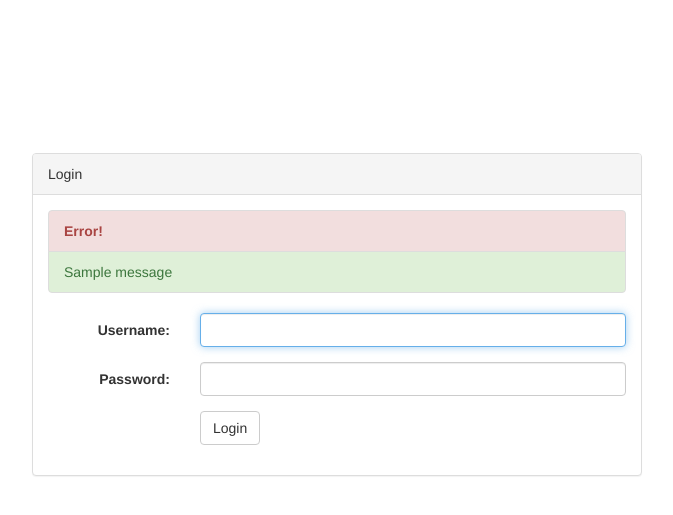
After one commit to andela-cdike/teacher_app, a Django app: page /login in a window 1280 px wide. The commit adds this page. Shown: the top 515 px of the page, without its empty margins (303-976 px from the left). Run offline with Django 3.2, Linux system fonts and the light colour scheme; one stand-in notice (Sample message) is shown; parts of the project's set-up code (start-up, migrations or seed data) failed here and were passed over; some libraries are stand-ins or nearby versions.

Commit message:
[Feature] User can login

```diff
--- a/teacher_app/authentication/forms.py
+++ b/teacher_app/authentication/forms.py
@@ -3,7 +3,7 @@ from django.contrib.auth.forms import UserCreationForm
 from authentication.models import Teacher
 
 
-class TeacherRegisterForm(UserCreationForm):
+class RegisterForm(UserCreationForm):
 
     class Meta:
         model = Teacher
--- /dev/null
+++ b/teacher_app/authentication/templates/authentication/authentication.html
@@ -0,0 +1,51 @@
+{% extends "base.html" %}
+{% load static %}
+{% load widget_tweaks %}
+
+
+{% block main %}
+
+  <main class="col-sm-offset-3 col-sm-6">
+    <section>
+      <div class="panel panel-default">
+        <div class="panel-heading">{{ title|title }}</div>
+        <div class="panel-body">
+          {% if messages %}
+            <!-- Display messages -->
+            <section>
+              <ul class="list-group">
+                <li class="list-group-item list-group-item-danger"><strong>Error{{ messages|length|pluralize }}!</strong></li>
+                {% for message in messages %}
+                  {% autoescape off %}
+                    <li class="list-group-item list-group-item-{{ message.tags }}">
+                      {{ message }}
+                    </li>
+                  {% endautoescape %}
+                {% endfor %}
+              </ul>
+            </section>
+          {% endif %}
+          <form action="{% url title %}" method="post" class="form-horizontal">
+              {% csrf_token %}
+              {% for field in form %}
+                  <div class="form-group">
+                      <label for="{{ field.id_for_label }}" class="control-label col-sm-3">
+                          {{ field.label_tag|title }}
+                      </label>
+                      <div class="col-sm-9">
+                          {% render_field field class+="form-control" %}
+                      </div>
+                  </div>
+              {% endfor %}
+              <div class="form-group">
+                  <div class="col-sm-offset-3 col-sm-9">
+                      <button type="submit" class="btn btn-default">{{ title|title }}</button>
+                  </div>
+              </div>
+          </form>
+        </div>
+      </div>
+    </section>
+  </main>
+
+{% endblock main %}
--- a/teacher_app/authentication/urls.py
+++ b/teacher_app/authentication/urls.py
@@ -3,5 +3,6 @@ from django.conf.urls import url
 import views
 
 urlpatterns = [
-    url(r'^register', views.TeacherRegisterView.as_view(), name='register'),
+    url(r'^register', views.RegisterView.as_view(), name='register'),
+    url(r'^login', views.LoginView.as_view(), name='login'),
 ]
--- a/teacher_app/authentication/views.py
+++ b/teacher_app/authentication/views.py
@@ -1,47 +1,71 @@
 from django.contrib import messages
+from django.contrib.auth import login
+from django.contrib.auth.forms import AuthenticationForm
 from django.contrib.messages.views import SuccessMessageMixin
+from django.views.generic import FormView
 from django.views.generic.edit import CreateView
 from django.urls import reverse_lazy
 
-from forms import TeacherRegisterForm
+from forms import RegisterForm
 from models import Teacher
 
 
-class TeacherRegisterView(SuccessMessageMixin, CreateView):
-    '''Handles User Signup
-        Raw data posted from form is received here, bound to form
-    as dictionary and sent to unrendered dango form for validation.
-
-    Returns: A HTTP Response with a register template, otherwise,
-             redirects to the login page.
-    '''
+class RegisterView(SuccessMessageMixin, CreateView):
+    '''Handles User Signup'''
     model = Teacher
-    form_class = TeacherRegisterForm
-    template_name = 'authentication/register.html'
+    form_class = RegisterForm
+    template_name = 'authentication/authentication.html'
     success_url = reverse_lazy('login')
 
     def form_valid(self, form):
         '''Activate Teacher if form is valid'''
         self.object = form.save(commit=False)
         self.object.active = True
-        super(TeacherRegisterView, self).form_valid(form)
+        return super(RegisterView, self).form_valid(form)
 
     def form_invalid(self, form):
         '''Add error messages to the messages framework'''
         for key in form.errors:
             for error in form.errors[key]:
                 messages.add_message(self.request, messages.ERROR, error)
-        return super(TeacherRegisterView, self).form_invalid(form)
+        return super(RegisterView, self).form_invalid(form)
 
     def get_success_message(self, cleaned_data):
         success_message = (
-            "You have successfully signed up. Login to gain access to app."
+            "You have been successfully registered. "
+            "Login to gain access to app."
         )
         return success_message
 
     def get_context_data(self, *args, **kwargs):
         '''Add title to context'''
-        context = super(TeacherRegisterView,
+        context = super(RegisterView,
                         self).get_context_data(*args, **kwargs)
-        context['title'] = 'Register'
+        context['title'] = 'register'
         return context
+
+
+class LoginView(FormView):
+    '''Handles User Login'''
+    form_class = AuthenticationForm
+    success_url = reverse_lazy('register')
+    template_name = 'authentication/authentication.html'
+
+    def form_valid(self, form):
+        '''Logs user in if form validation passes'''
+        login(self.request, form.get_user())
+        return super(LoginView, self).form_valid(form)
+
+    def form_invalid(self, form):
+        '''Add error messages to the messages framework'''
+        for key in form.errors:
+            for error in form.errors[key]:
+                messages.add_message(self.request, messages.ERROR, error)
+        return super(LoginView, self).form_invalid(form)
+
+    def get_context_data(self, *args, **kwargs):
+        '''Add title to context'''
+        context = super(LoginView,
+                        self).get_context_data(*args, **kwargs)
+        context['title'] = 'login'
+        return context
--- /dev/null
+++ b/teacher_app/static/css/styles.css
@@ -0,0 +1,3 @@
+.panel {
+    margin-top: 25%;
+}
--- a/teacher_app/teacher_app/settings.py
+++ b/teacher_app/teacher_app/settings.py
@@ -125,6 +125,9 @@ USE_TZ = True
 # https://docs.djangoproject.com/en/1.10/howto/static-files/
 
 STATIC_URL = '/static/'
+STATICFILES_DIRS = [
+    os.path.join(BASE_DIR, 'static'),
+]
 
 # Django messages framework setting
 MESSAGE_TAGS = {
--- a/teacher_app/templates/base.html
+++ b/teacher_app/templates/base.html
@@ -1,7 +1,7 @@
 <!DOCTYPE html>
 <html>
 <head>
-  <title>{% if title %}{{ title }} | {% endif %}Teacher App</title>
+  <title>{% if title %}{{ title|title }} | {% endif %}Teacher App</title>
 
       <!-- load boostrap -->
     <link rel="stylesheet" href="https://maxcdn.bootstrapcdn.com/bootstrap/3.3.7/css/bootstrap.min.css" integrity="sha384-BVYiiSIFeK1dGmJRAkycuHAHRg32OmUcww7on3RYdg4Va+PmSTsz/K68vbdEjh4u" crossorigin="anonymous">
```
Also changed, not shown: teacher_app/authentication/templates/authentication/login.html (added, +8 -0 lines), teacher_app/authentication/tests/test_views.py (+61 -10 lines), teacher_app/factories/factories.py (+7 -1 lines), teacher_app/db.sqlite3, 7 other files.
